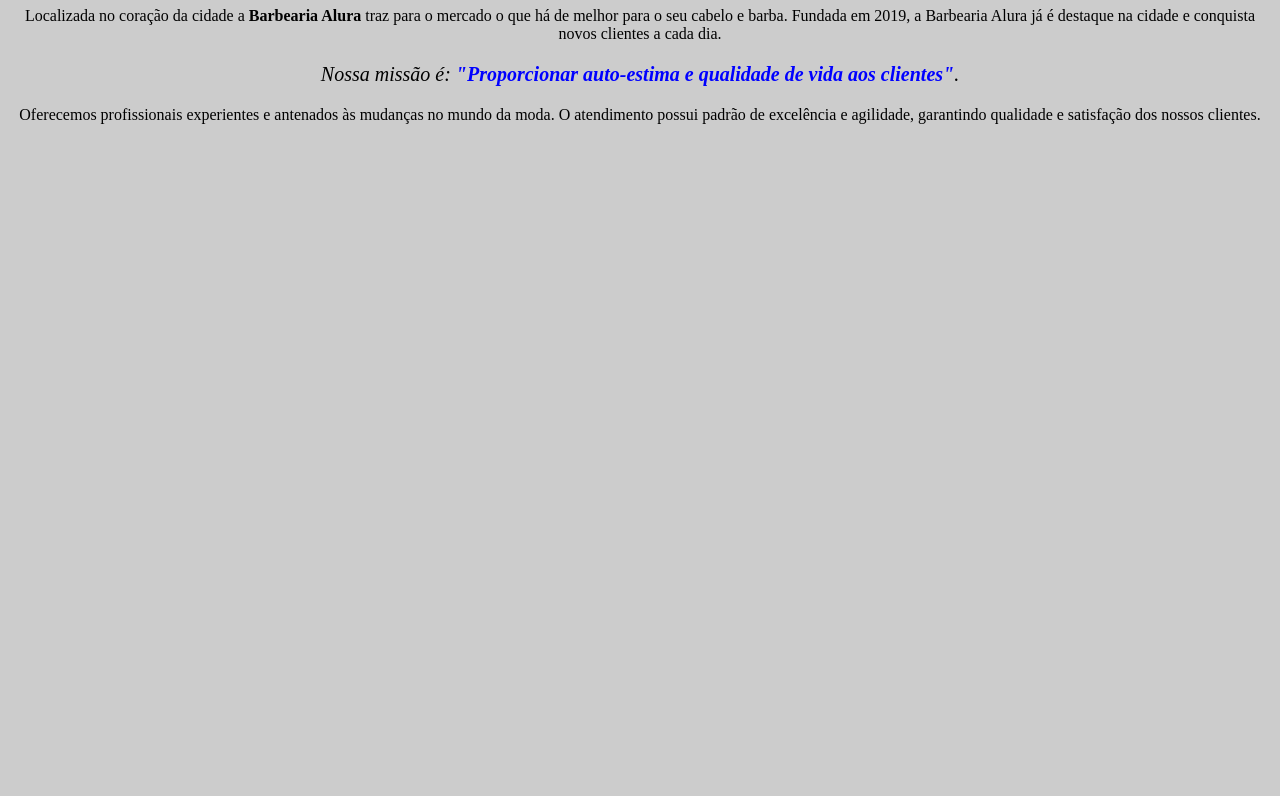
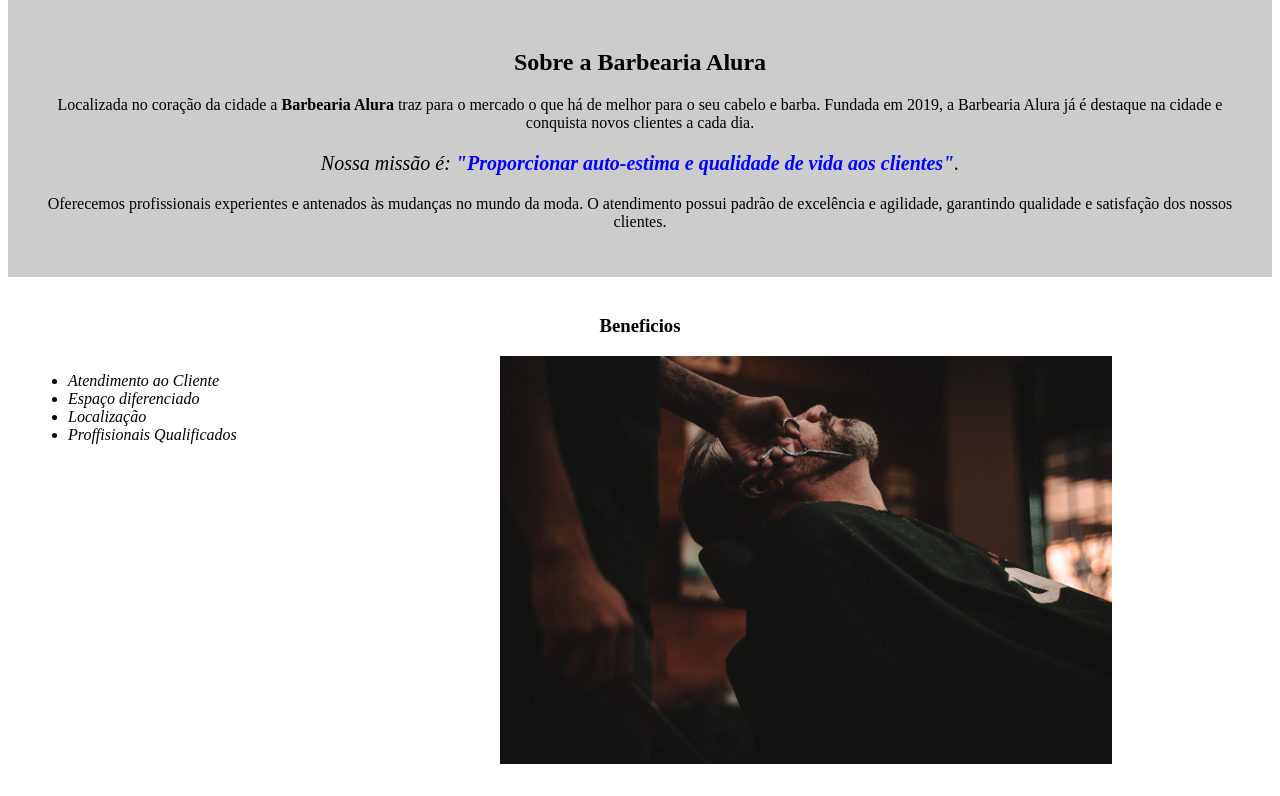
Before and after one commit to DevKBento/alura_HtmlCss, a plain HTML site: page index.html in a window 1280 px wide. Shown: the part 559-1355 px from the top of the page. Before the commit the page ends 800 px from the top, so only its background shows below. Drawn offline with Linux system fonts and the light colour scheme.

Commit message:
Add files via upload

```diff
--- a/CSS/style.css
+++ b/CSS/style.css
@@ -1,24 +1,31 @@
-body{
-    background: #cccccc;
-
+.principal{ background: #cccccc;
+    padding: 30px
 }
 
-#bnr{
-    width: 100%;
+.titulo-principal{ padding-left: 20px;}
+
+#bnr{ width: 100%;}
+
+p{ text-align: center;}
+
+#missao{ font-size: 20px;}
+
+em strong { color: rgb(0,0,255);}
+
+h2{ text-align: center;}
+
+.beneficio{background: rgb(255,255,255);
+    padding: 20px;
 }
 
-h1{
-    text-align: center;
+h3{ text-align: center;}
+
+ul { display: inline-block;
+    vertical-align: top;
+    width: 20%;
+    margin-right: 15%;
 }
 
-p{
-    text-align: center;
-}
+.itens{ font-style: italic;}
 
-#missao{
-    font-size: 20px;
-}
-
-em strong {
-    color: rgb(0,0,255);
-}
+#bnf { width: 50%;}
--- a/index.html
+++ b/index.html
@@ -7,14 +7,33 @@
     </head>
 
     <body>
+        <header>
+            <h1  class="titulo-principal">Barbearia Alura</h1>
+        </header>
         <img id="bnr" src="img\banner.jpg">
+        <div class="principal">
 
-        <h1 style="text-align: center">Sobre a Barbearia Alura</h1>
+            <h2>Sobre a Barbearia Alura</h2>
 
-        <p>Localizada no coração da cidade a <strong>Barbearia Alura</strong> traz para o mercado o que há de melhor para o seu cabelo e barba. Fundada em 2019, a Barbearia Alura já é destaque na cidade e conquista novos clientes a cada dia.</p>
+            <p>Localizada no coração da cidade a <strong>Barbearia Alura</strong> traz para o mercado o que há de melhor para o seu cabelo e barba. Fundada em 2019, a Barbearia Alura já é destaque na cidade e conquista novos clientes a cada dia.</p>
 
-        <p id="missao"><em>Nossa missão é: <strong>"Proporcionar auto-estima e qualidade de vida aos clientes"</strong>.</em></p>
+            <p id="missao"><em>Nossa missão é: <strong>"Proporcionar auto-estima e qualidade de vida aos clientes"</strong>.</em></p>
 
-        <p>Oferecemos profissionais experientes e antenados às mudanças no mundo da moda. O atendimento possui padrão de excelência e agilidade, garantindo qualidade e satisfação dos nossos clientes.</p>
+            <p>Oferecemos profissionais experientes e antenados às mudanças no mundo da moda. O atendimento possui padrão de excelência e agilidade, garantindo qualidade e satisfação dos nossos clientes.</p>
+        </div>
+
+        <div class="beneficio">
+            <h3>Beneficios</h3>
+
+            <ul>
+                <li class="itens">Atendimento ao Cliente</li>
+                <li class="itens">Espaço diferenciado</li>
+                <li class="itens">Localização</li>
+                <li class="itens">Proffisionais Qualificados</li>
+            </ul>
+
+            <img id="bnf" src="img\beneficios.jpg">
+        </div>
+
     </body>
 </html>
```
Also changed, not shown: img/beneficios.jpg (added).
